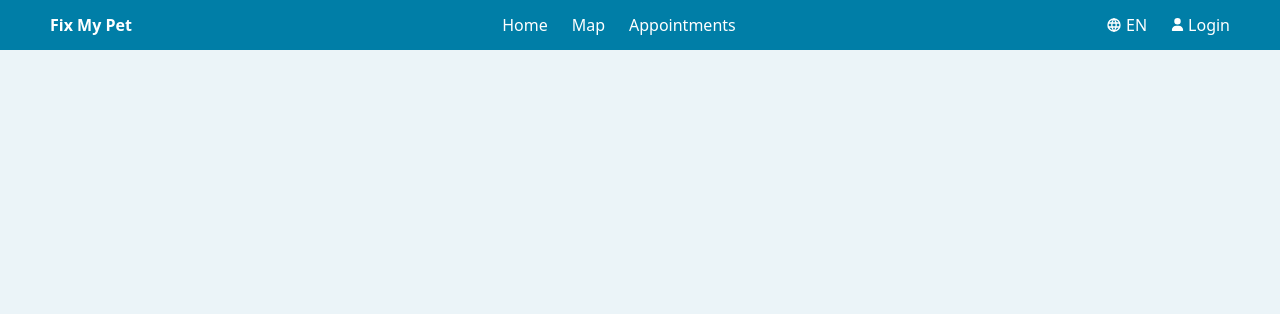
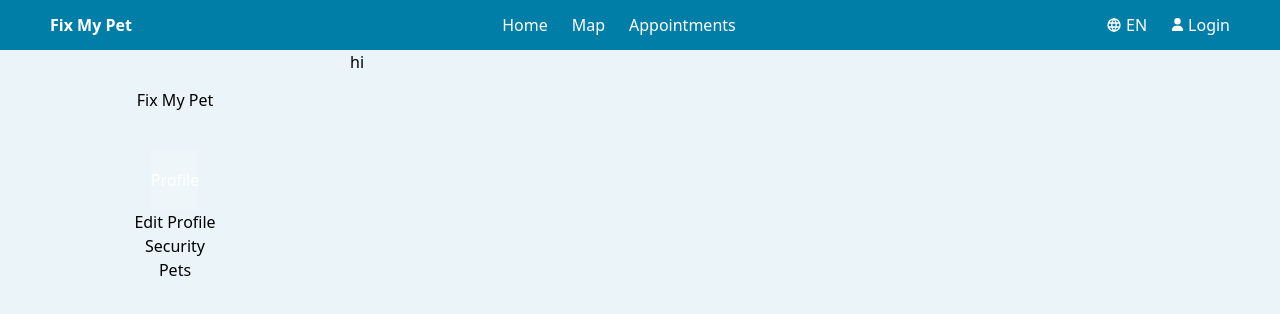
Before and after one commit to tobyameer/VetMyPet, a React (Create React App) app in the folder Client/: page /profile in a window 1280 px wide. Shown: the top 314 px of the page. Built offline with nearby package versions, Linux system fonts and the light colour scheme.

Commit message:
updating profile page

```diff
--- /dev/null
+++ b/Client/src/components/userEditProfile.jsx
@@ -0,0 +1,7 @@
+import React from "react";
+
+const userEditProfile = () => {
+  return <div>edit profile</div>;
+};
+
+export default userEditProfile;
--- /dev/null
+++ b/Client/src/components/userPets.jsx
@@ -0,0 +1,7 @@
+import React from "react";
+
+const userPets = () => {
+  return <div>user pets</div>;
+};
+
+export default userPets;
--- /dev/null
+++ b/Client/src/components/userProfile.jsx
@@ -0,0 +1,7 @@
+import React from "react";
+
+const userProfile = () => {
+  return <div>user profile</div>;
+};
+
+export default userProfile;
--- /dev/null
+++ b/Client/src/components/userSecurity.jsx
@@ -0,0 +1,7 @@
+import React from "react";
+
+const userSecurity = () => {
+  return <div></div>;
+};
+
+export default userSecurity;
--- a/Client/src/pages/Profile.jsx
+++ b/Client/src/pages/Profile.jsx
@@ -5,6 +5,22 @@ const Profile = () => {
   return (
     <div>
       <Navbar />
+      <div className="flex flex-row ">
+        {/* sidebar */}
+        <div className="flex flex-col items-center w-[350px] h-screen">
+          <div className="flex items-center h-[100px]">
+            <h1>Fix My Pet</h1>
+          </div>
+          <button className="w-fill h-[60px] bg-[#EFF6F9] text-white">
+            Profile
+          </button>
+          <button>Edit Profile</button>
+          <button>Security</button>
+          <button>Pets</button>
+        </div>
+        {/* main */}
+        <div>hi</div>
+      </div>
     </div>
   );
 };
```
